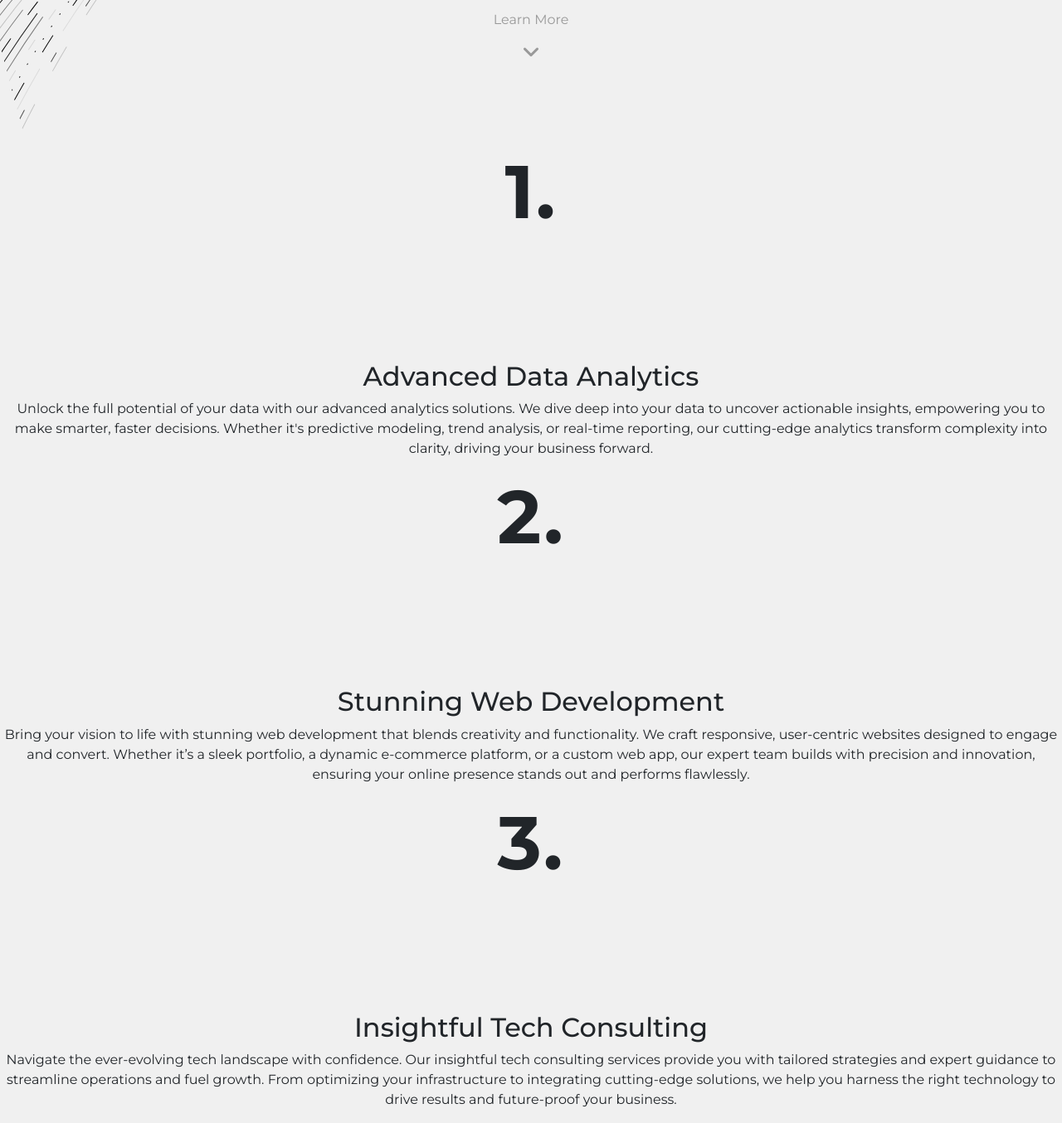
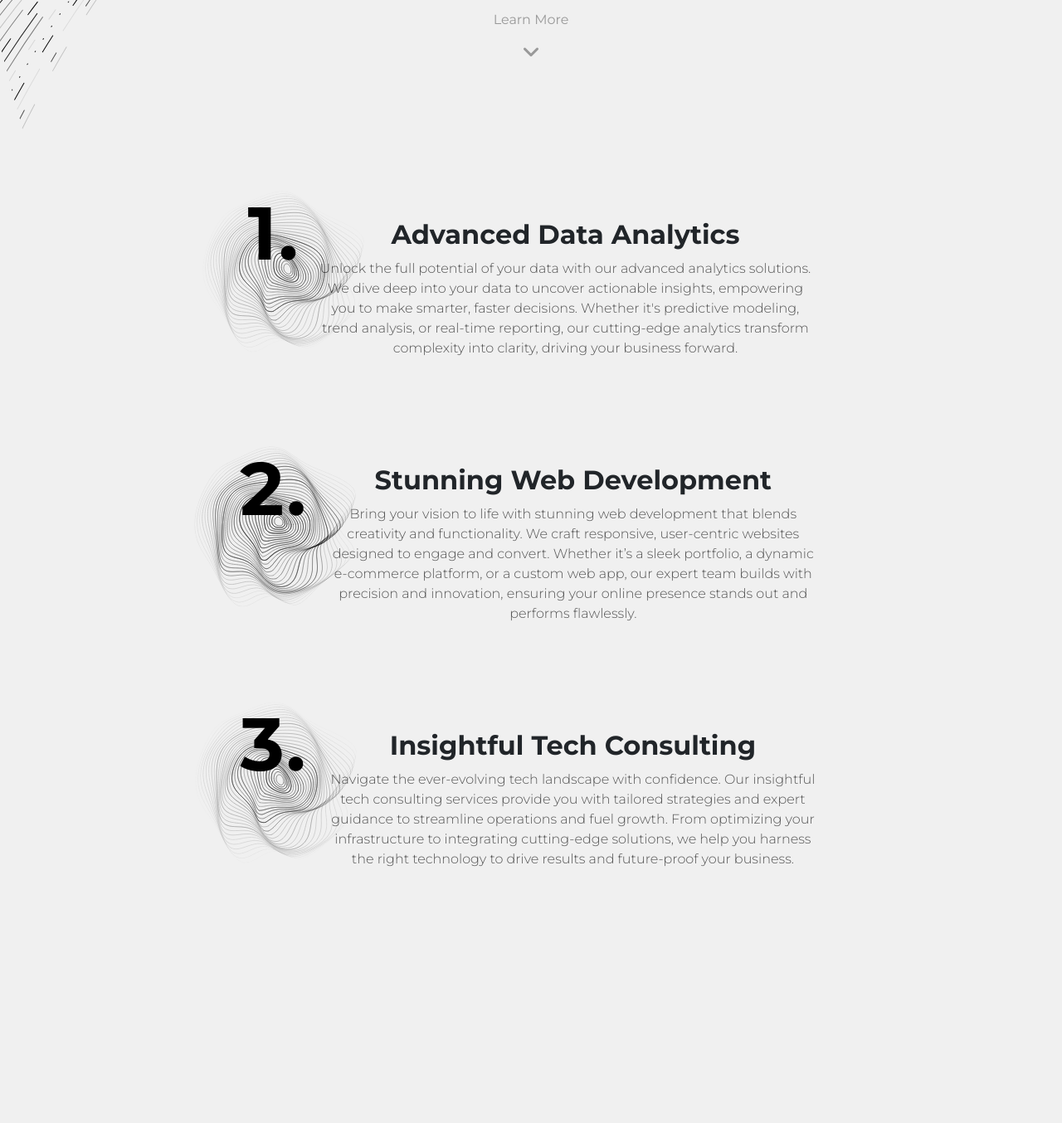
Before and after one commit to wesordonez/Dunosis-Web, a Django app: page / in a window 1280 px wide; the page is wider, and only the part inside the window is pictured. Shown: the part 623-1977 px from the top of that part at 83% size. After the commit the page ends 1668 px from the top of that part, so only its background shows below. Run offline with Django 5.2, Linux system fonts and the light colour scheme; some libraries are stand-ins or nearby versions.

Commit message:
Update header styling and add services section

```diff
--- a/dunosis_site/landing/static/landing/css/main.css
+++ b/dunosis_site/landing/static/landing/css/main.css
@@ -83,3 +83,65 @@ font-size: 1.5rem;
 display: block;
 margin-top: 0.5rem;
 }
+
+/* Services Section */
+
+.services-section {
+    padding: 50px;
+    display: flex;
+    flex-direction: column;
+    gap: 50px;
+  }
+
+  .service-item {
+    display: flex;
+    align-items: center;
+    justify-content: center;
+    position: relative;
+  }
+
+  .service-item .number {
+    font-size: 190px;
+    font-weight: 900;
+    margin-right: 20px;
+    color: #000;
+    position: relative;
+  }
+
+  .service-item .content {
+    max-width: 600px;
+  }
+
+  .service-item h2 {
+    font-size: 2rem;
+    font-weight: bold;
+    margin-bottom: 10px;
+  }
+
+  .service-item p {
+    font-size: 1rem;
+    font-weight: 300;
+    line-height: 1.5;
+    color: #555;
+  }
+
+  .service-item:nth-child(1) .number::before,
+  .service-item:nth-child(2) .number::before,
+  .service-item:nth-child(3) .number::before {
+    content: '';
+    position: absolute;
+    left: -60px;
+    top: 0;
+    width: 200px;
+    height: 200px;
+    background: url('../img/ccchaos.svg') no-repeat center center;
+    background-size: cover;
+  }
+
+  .service-item:nth-child(2) .number::before {
+    background: url('../img/ccchaos-2.svg') no-repeat center center;
+  }
+
+  .service-item:nth-child(3) .number::before {
+    background: url('../img/ccchaos.svg') no-repeat center center;
+  }
```
